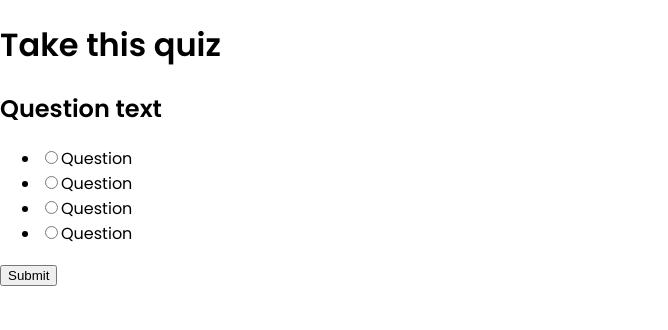
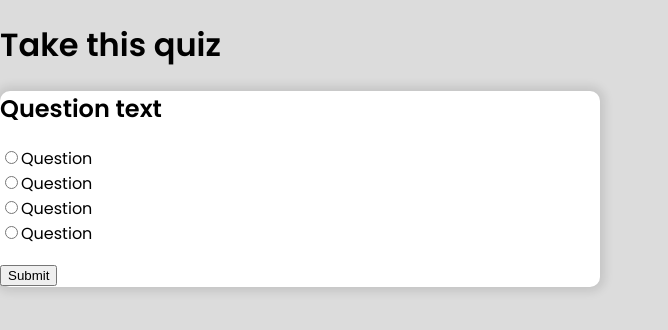
Before and after one commit to aprilnicole013/quiz-app, a plain HTML site: page index.html in a window 1280 px wide. Shown: the whole page, without its empty margins (0-668 px from the left). Drawn offline with Linux system fonts and the light colour scheme.

Commit message:
Quiz container styling added

```diff
--- a/index.html
+++ b/index.html
@@ -10,6 +10,7 @@
 <body>
     <h1>Take this quiz</h1>
     <div class="quiz-container">
+        <div class="quiz-header">
             <h2>Question text</h2>
             <ul>
                 <li><input type="radio" id="a" name="answer"><label for="a">Question</li><label for=""></label></li>
@@ -17,6 +18,7 @@
                 <li><input type="radio" id="a" name="answer"><label for="a">Question</li><label for=""></label></li>
                 <li><input type="radio" id="a" name="answer"><label for="a">Question</li><label for=""></label></li>
             </ul>
+        </div>
         <button>Submit</button>
     </div>
 </body>
--- a/style.css
+++ b/style.css
@@ -6,6 +6,25 @@
 }
 
 body {
+    background-color: #DCDCDC;
     font-family: "Poppins", sans-serif;
-    margin: 0
+    margin: 0;
+    min-height: 100vh
 }
+
+.quiz-container {
+    background-color: #fff;
+    width: 600px;
+    border-radius: 10px;
+    box-shadow: 0 0 10px 5px rgba(0, 0,0 , 0.1);
+    max-width: 100%;
+}
+
+.quiz-header {
+    padding: 2 rem;
+}
+
+ul {
+    list-style-type: none;
+    padding: 0
+}
```
Lines whose indentation alone changed are shown as unchanged.
